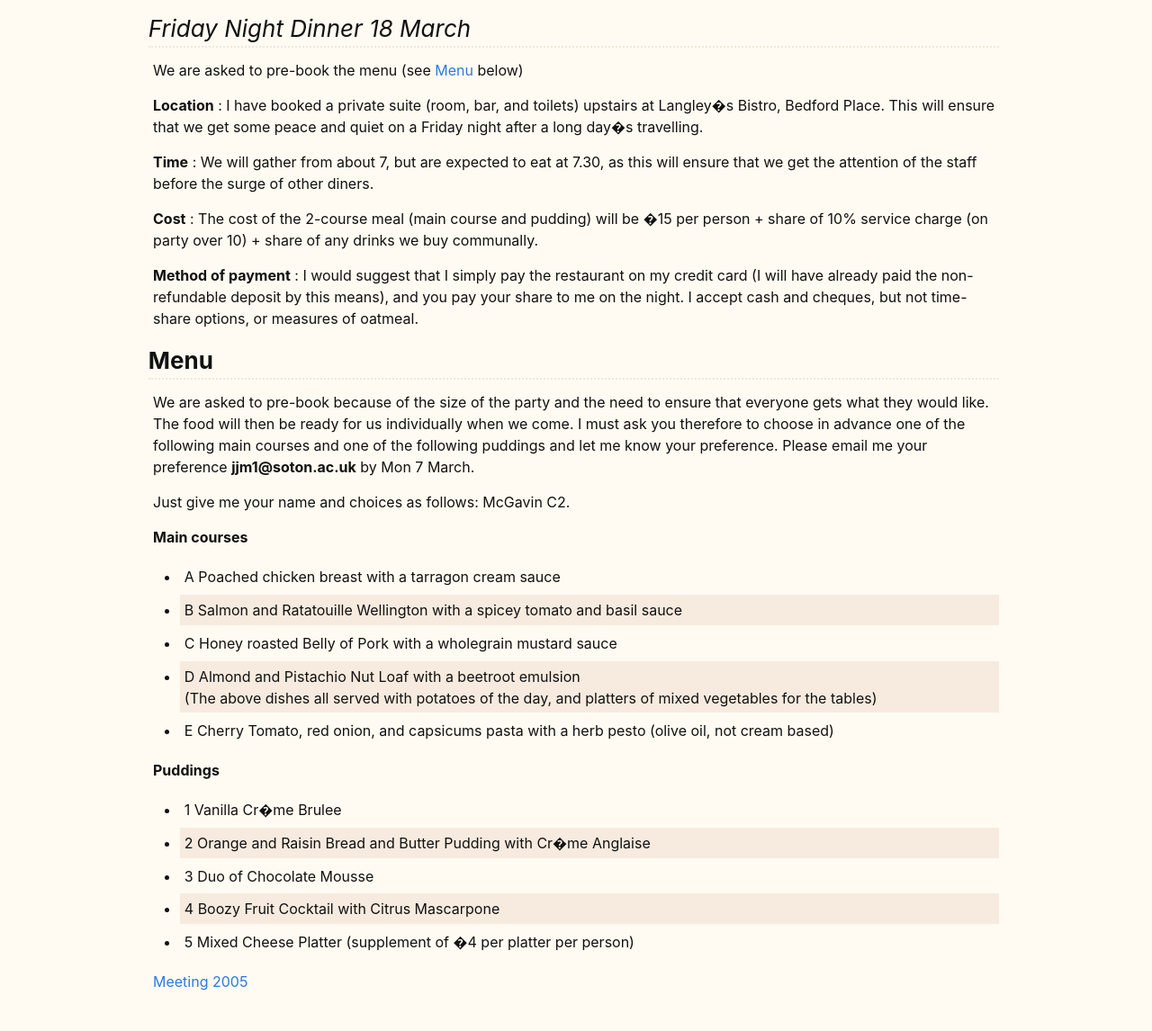
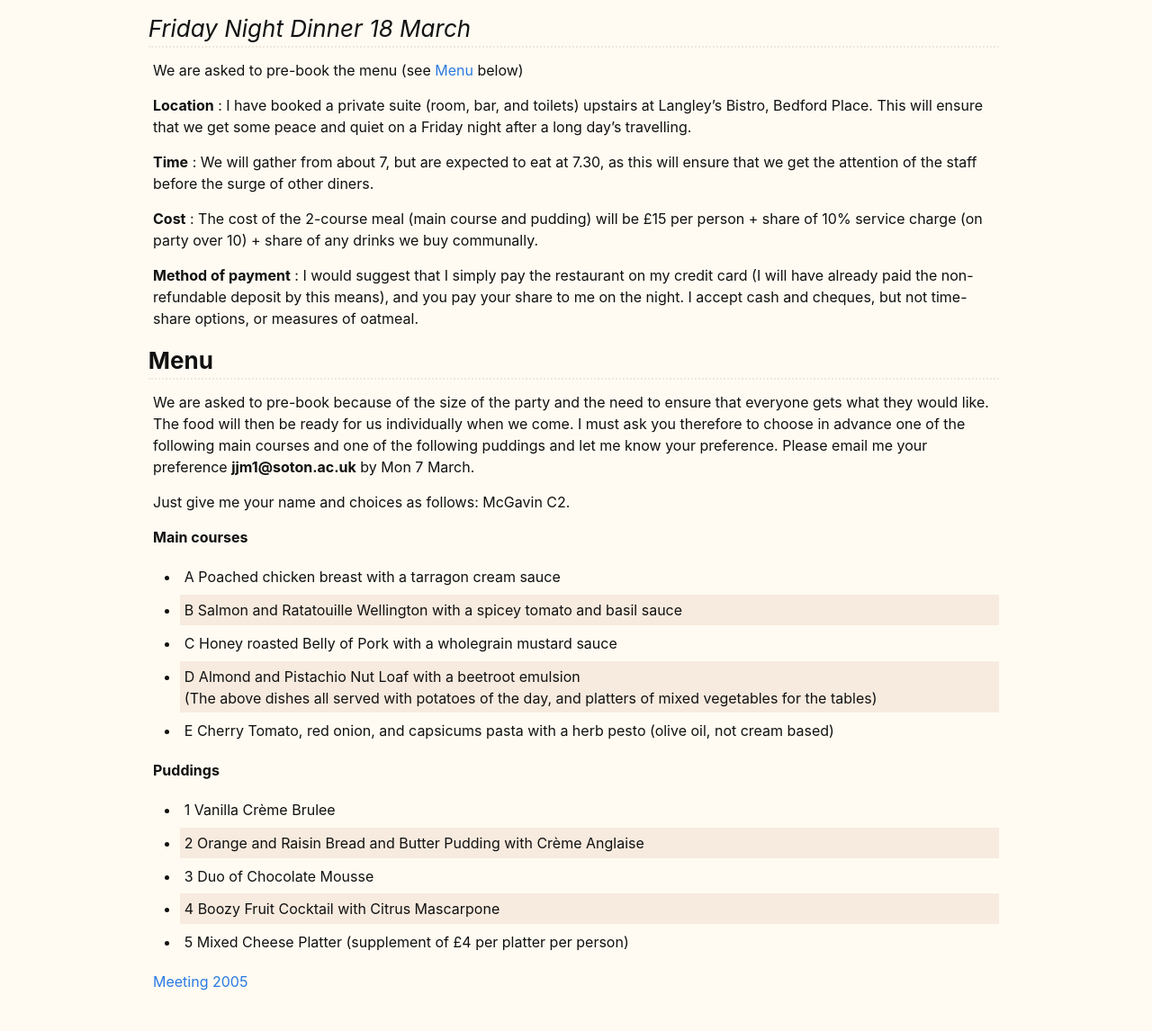
Before and after one commit to MedievalEnglishTheatre/MedievalEnglishTheatre.github.io, a Jekyll site: the page built from src/meetings/meet_2005/dinner_2005.md, in a window 1280 px wide. Shown: the part 224-1370 px from the top of the page at 90% size. Built offline with Jekyll 4.4.1, drawn with Linux system fonts in a browser that asks for light colours.

Commit message:
Update dinner_2005.md

```diff
--- a/src/meetings/meet_2005/dinner_2005.md
+++ b/src/meetings/meet_2005/dinner_2005.md
@@ -11,11 +11,11 @@ permalink: /meetings/meet_2005/dinner_2005.html
 
 We are asked to pre-book the menu (see [Menu](#Menu) below)
 
- **Location** : I have booked a private suite (room, bar, and toilets) upstairs at Langley�s Bistro, Bedford Place. This will ensure that we get some peace and quiet on a Friday night after a long day�s travelling.
+ **Location** : I have booked a private suite (room, bar, and toilets) upstairs at Langley's Bistro, Bedford Place. This will ensure that we get some peace and quiet on a Friday night after a long day's travelling.
 
  **Time** : We will gather from about 7, but are expected to eat at 7.30, as this will ensure that we get the attention of the staff before the surge of other diners.
 
- **Cost** : The cost of the 2-course meal (main course and pudding) will be �15 per person + share of 10% service charge (on party over 10) + share of any drinks we buy communally.
+ **Cost** : The cost of the 2-course meal (main course and pudding) will be £15 per person + share of 10% service charge (on party over 10) + share of any drinks we buy communally.
 
  **Method of payment** : I would suggest that I simply pay the restaurant on my credit card (I will have already paid the non-refundable deposit by this means), and you pay your share to me on the night. I accept cash and cheques, but not time-share options, or measures of oatmeal.
 
@@ -34,10 +34,10 @@ Just give me your name and choices as follows: McGavin C2.
 - E       Cherry Tomato, red onion, and capsicums pasta with a herb pesto (olive oil, not cream based)
 
  **Puddings**
-- 1       Vanilla Cr�me Brulee
-- 2       Orange and Raisin Bread and Butter Pudding with Cr�me Anglaise
+- 1       Vanilla Crème Brulee
+- 2       Orange and Raisin Bread and Butter Pudding with Crème Anglaise
 - 3       Duo of Chocolate Mousse
 - 4       Boozy Fruit Cocktail with Citrus Mascarpone
-- 5       Mixed Cheese Platter (supplement of �4 per platter per person)
+- 5       Mixed Cheese Platter (supplement of £4 per platter per person)
 
 [Meeting 2005](/meetings/meet_2005/)
```
